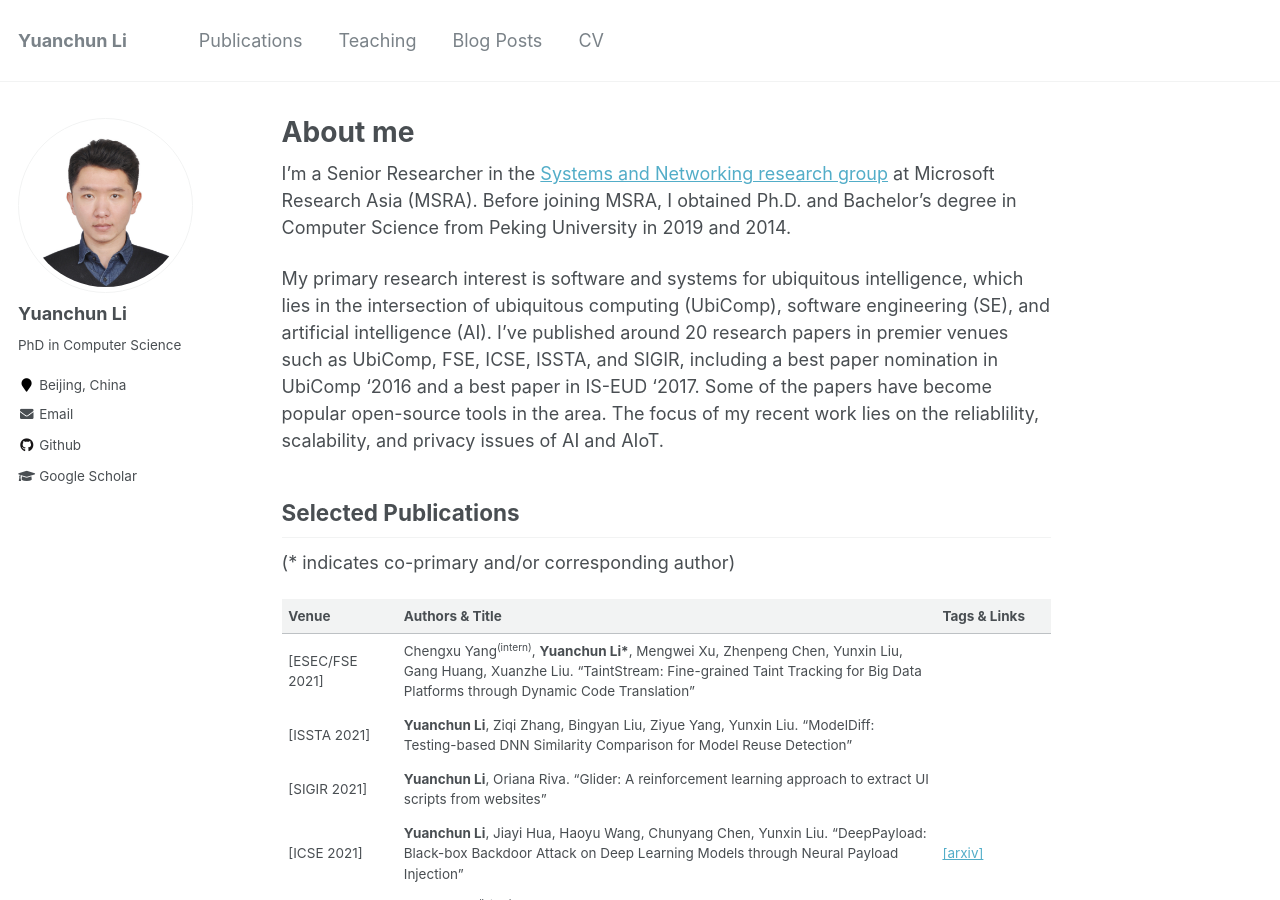
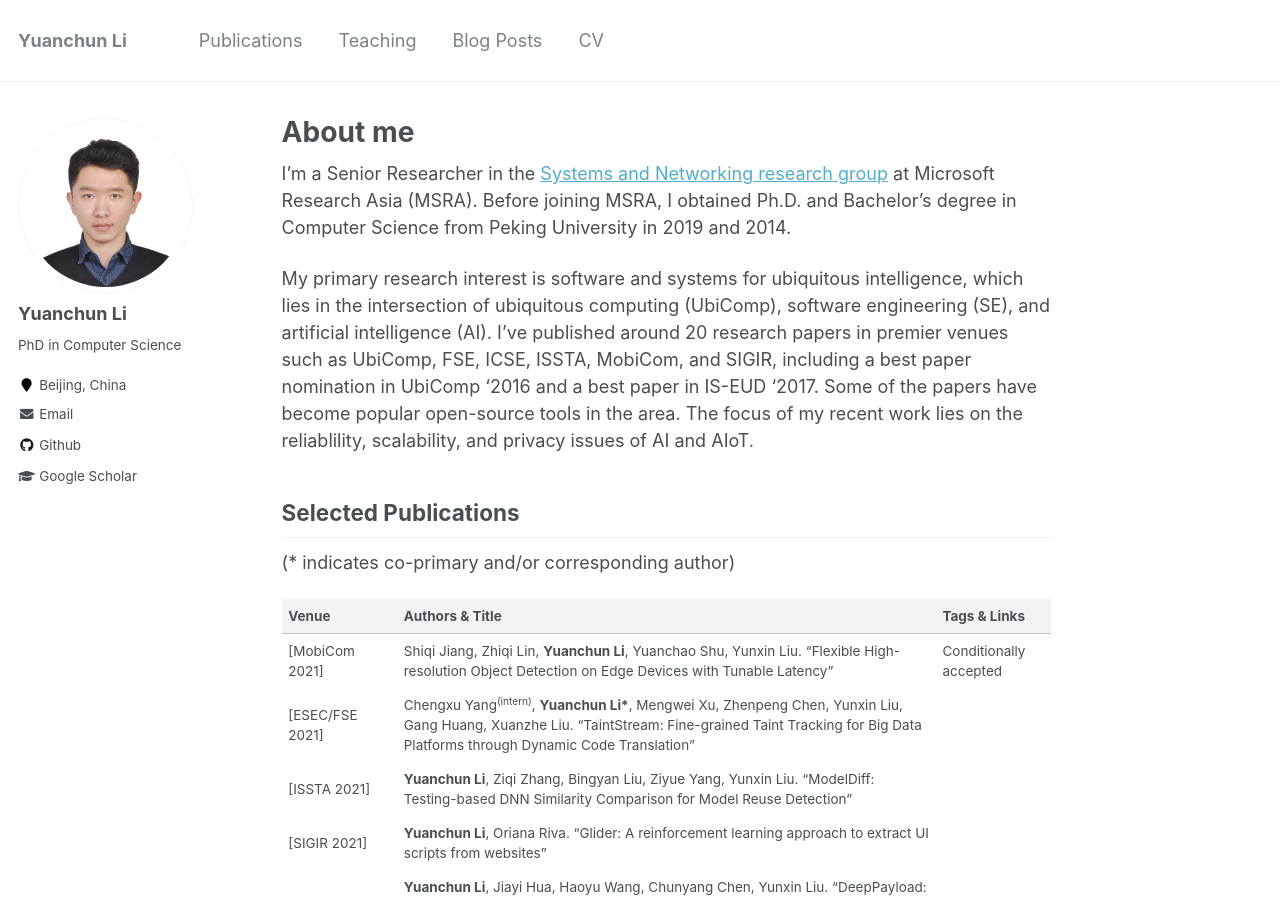
Before and after one commit to yuanchun-li/yuanchun-li.github.io, a Jekyll site: the page built from _pages/about.md, in a window 1280 px wide and 900 px high. Built offline with Jekyll 4.4.1, drawn with Linux system fonts in a browser that asks for light colours.

Commit message:
update paper

```diff
--- a/_pages/about.md
+++ b/_pages/about.md
@@ -10,7 +10,7 @@ redirect_from:
 
 I'm a Senior Researcher in the [Systems and Networking research group](https://www.microsoft.com/en-us/research/group/systems-and-networking-research-group-asia/) at Microsoft Research Asia (MSRA). Before joining MSRA, I obtained Ph.D. and Bachelor's degree in Computer Science from Peking University in 2019 and 2014.
 
-My primary research interest is software and systems for ubiquitous intelligence, which lies in the intersection of ubiquitous computing (UbiComp), software engineering (SE), and artificial intelligence (AI). I’ve published around 20 research papers in premier venues such as UbiComp, FSE, ICSE, ISSTA, and SIGIR, including a best paper nomination in UbiComp ‘2016 and a best paper in IS-EUD ‘2017. Some of the papers have become popular open-source tools in the area. The focus of my recent work lies on the reliablility, scalability, and privacy issues of AI and AIoT.
+My primary research interest is software and systems for ubiquitous intelligence, which lies in the intersection of ubiquitous computing (UbiComp), software engineering (SE), and artificial intelligence (AI). I’ve published around 20 research papers in premier venues such as UbiComp, FSE, ICSE, ISSTA, MobiCom, and SIGIR, including a best paper nomination in UbiComp ‘2016 and a best paper in IS-EUD ‘2017. Some of the papers have become popular open-source tools in the area. The focus of my recent work lies on the reliablility, scalability, and privacy issues of AI and AIoT.
 
 
 ## Selected Publications
@@ -36,6 +36,7 @@ table th:nth-of-type(3) {
 
 | Venue | Authors & Title | Tags & Links |
 |----|----|----|
+| [MobiCom 2021] | Shiqi Jiang, Zhiqi Lin, **Yuanchun Li**, Yuanchao Shu, Yunxin Liu. "Flexible High-resolution Object Detection on Edge Devices with Tunable Latency" | Conditionally accepted |
 | [ESEC/FSE 2021] | Chengxu Yang<sup>(intern)</sup>, **Yuanchun Li\***, Mengwei Xu, Zhenpeng Chen, Yunxin Liu, Gang Huang, Xuanzhe Liu. "TaintStream: Fine-grained Taint Tracking for Big Data Platforms through Dynamic Code Translation" |  |
 | [ISSTA 2021] | **Yuanchun Li**, Ziqi Zhang, Bingyan Liu, Ziyue Yang, Yunxin Liu. "ModelDiff: Testing-based DNN Similarity Comparison for Model Reuse Detection" |  |
 | [SIGIR 2021] | **Yuanchun Li**, Oriana Riva. "Glider: A reinforcement learning approach to extract UI scripts from websites" |  |
```
Also changed, not shown: 2 other files.
